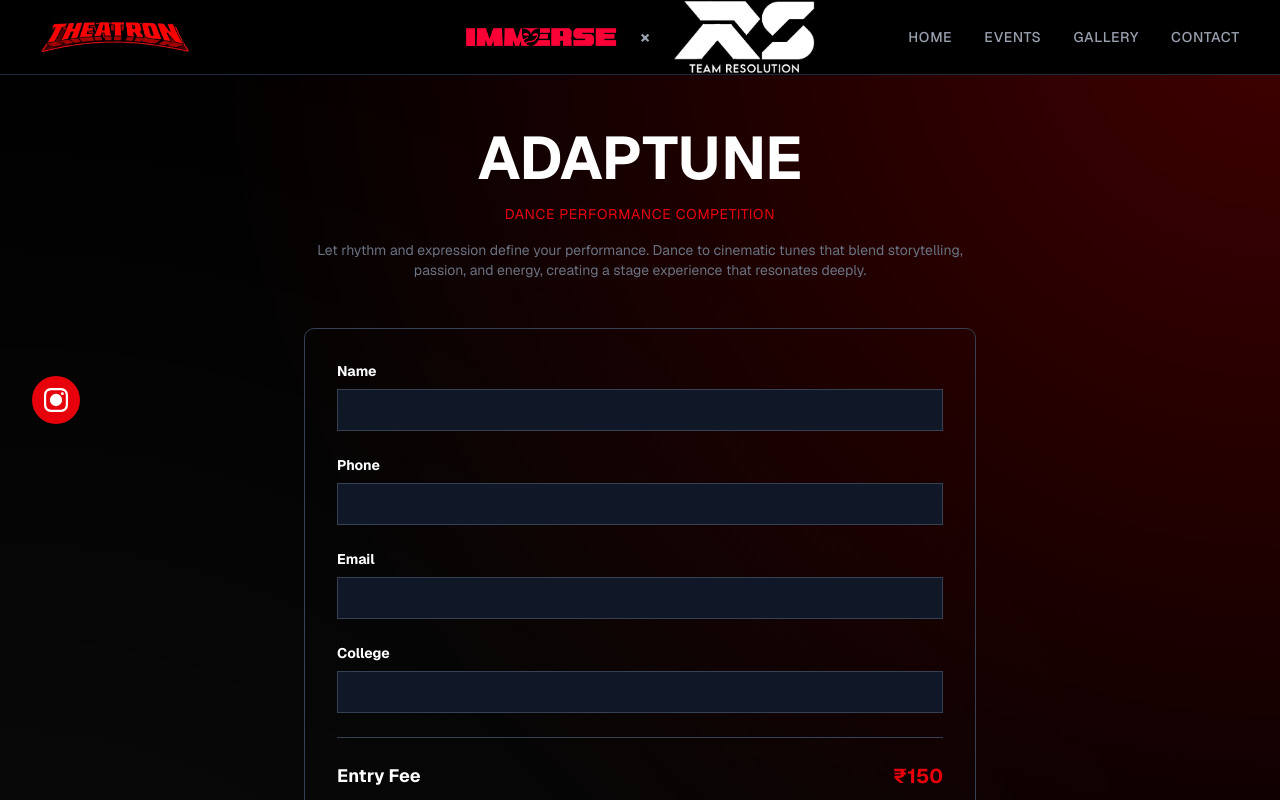
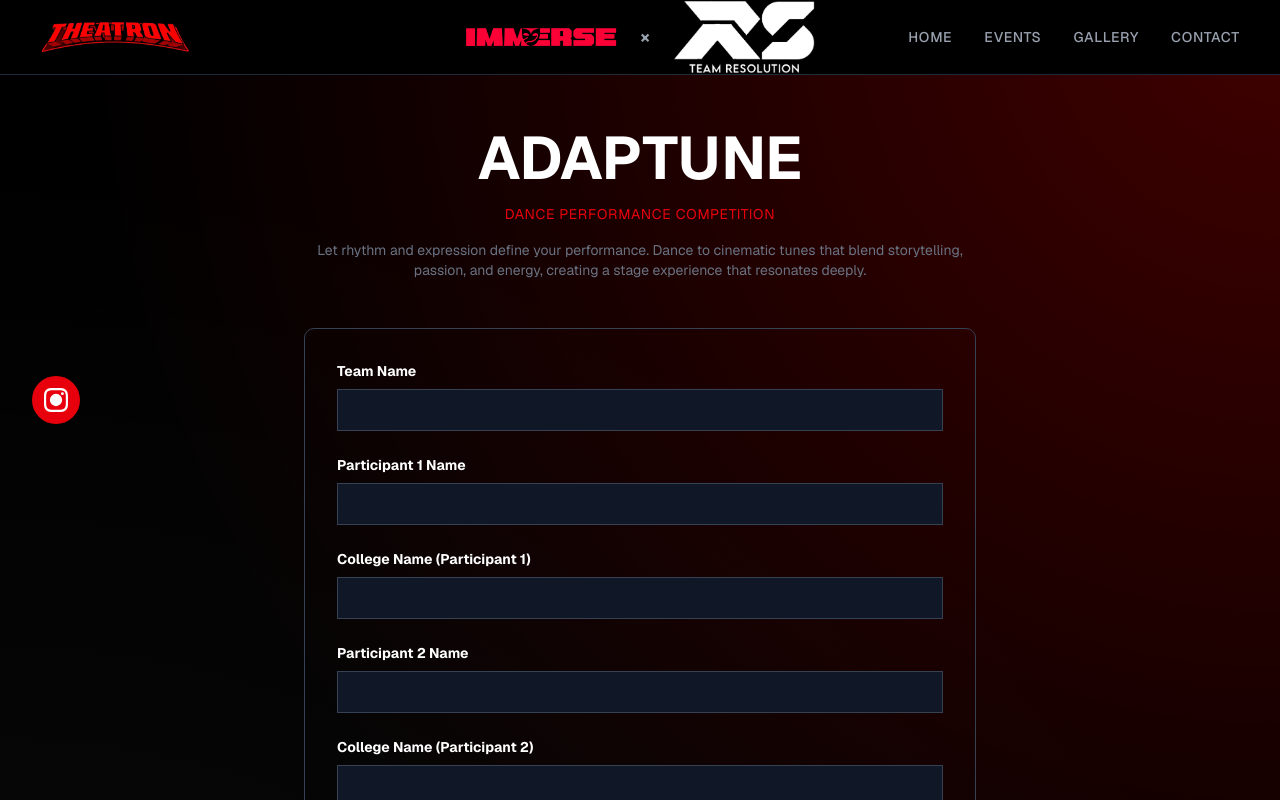
Before and after one commit to Club-Asymmetric/Theatron_Frontend, a Next.js app: page /registration/adaptune in a window 1280 px wide. Shown: the top 800 px of the page. Built offline with nearby package versions, Linux system fonts and the light colour scheme.

Commit message:
changes made

```diff
--- a/src/app/registration/adaptune/page.jsx
+++ b/src/app/registration/adaptune/page.jsx
@@ -5,11 +5,20 @@ import Footer from "@/components/footer"
 import { useState } from "react"
 
 export default function AdapTuneRegistration() {
-  const [formData, setFormData] = useState({ name: "", phone: "", email: "", college: "" })
+  const [formData, setFormData] = useState({
+    teamName: "",
+    participant1: "",
+    college1: "",
+    participant2: "",
+    college2: "",
+    phone: "",
+    email: "",
+  })
   const [isSubmitting, setIsSubmitting] = useState(false)
   const [errorMsg, setErrorMsg] = useState(null)
 
-  const handleInputChange = (e) => setFormData({ ...formData, [e.target.name]: e.target.value })
+  const handleInputChange = (e) =>
+    setFormData({ ...formData, [e.target.name]: e.target.value })
 
   const handlePayment = async (e) => {
     e.preventDefault()
@@ -17,20 +26,23 @@ export default function AdapTuneRegistration() {
     setErrorMsg(null)
 
     try {
-      // Prepare query parameters for the GitHub-hosted Razorpay HTML
+      // Prepare query parameters for Razorpay
       const params = new URLSearchParams({
-        event: "AdaptTune",
-        name: formData.name,
+        event: "adaptune",
+        teamName: formData.teamName,
+        participant1: formData.participant1,
+        college1: formData.college1,
+        participant2: formData.participant2,
+        college2: formData.college2,
         phone: formData.phone,
         email: formData.email,
-        college: formData.college,
         amount: 150,
         currency: "INR",
         receipt: `adaptune_${Date.now()}`,
-        redirect: "https://theatron-nu.vercel.app/success"
+        redirect: "https://theatron-nu.vercel.app/success",
       }).toString()
 
-      // Redirect to common Razorpay handler page
+      // Redirect to payment handler
       window.location.href = `https://farhansohail07.github.io/Project-/payment.html?${params}`
     } catch (err) {
       console.error(err)
@@ -52,9 +64,13 @@ export default function AdapTuneRegistration() {
         <div className="max-w-2xl mx-auto">
           <div className="text-center mb-12">
             <h1 className="text-6xl font-bold mb-4">ADAPTUNE</h1>
-            <p className="text-red-600 text-sm tracking-wider mb-4">DANCE PERFORMANCE COMPETITION</p>
+            <p className="text-red-600 text-sm tracking-wider mb-4">
+              DANCE PERFORMANCE COMPETITION
+            </p>
             <p className="text-gray-500 text-sm">
-              Let rhythm and expression define your performance. Dance to cinematic tunes that blend storytelling, passion, and energy, creating a stage experience that resonates deeply.
+              Let rhythm and expression define your performance. Dance to
+              cinematic tunes that blend storytelling, passion, and energy,
+              creating a stage experience that resonates deeply.
             </p>
           </div>
 
@@ -66,13 +82,27 @@ export default function AdapTuneRegistration() {
             )}
 
             <form className="space-y-6" onSubmit={handlePayment}>
-              {["name", "phone", "email", "college"].map((field) => (
-                <div key={field}>
-                  <label className="block text-sm font-bold mb-2 capitalize">{field}</label>
+              {[
+                { label: "Team Name", name: "teamName" },
+                { label: "Participant 1 Name", name: "participant1" },
+                { label: "College Name (Participant 1)", name: "college1" },
+                { label: "Participant 2 Name", name: "participant2" },
+                { label: "College Name (Participant 2)", name: "college2" },
+                { label: "Phone Number", name: "phone" },
+                { label: "Email", name: "email" },
+              ].map((field) => (
+                <div key={field.name}>
+                  <label className="block text-sm font-bold mb-2">{field.label}</label>
                   <input
-                    type={field === "email" ? "email" : field === "phone" ? "tel" : "text"}
-                    name={field}
-                    value={formData[field]}
+                    type={
+                      field.name === "email"
+                        ? "email"
+                        : field.name === "phone"
+                        ? "tel"
+                        : "text"
+                    }
+                    name={field.name}
+                    value={formData[field.name]}
                     onChange={handleInputChange}
                     className="w-full bg-gray-900 border border-gray-700 px-4 py-2 text-white focus:border-red-600 focus:outline-none transition"
                     required
--- a/src/app/registration/blender/page.jsx
+++ /dev/null
@@ -1,107 +0,0 @@
-"use client"
-import Navigation from "@/components/navigation"
-import Sidebar from "@/components/sidebar"
-import Footer from "@/components/footer"
-import { useState } from "react"
-
-export default function BlastInBlenderWorkshop() {
-  const [formData, setFormData] = useState({ name: "", phone: "", email: "", college: "" })
-  const [isSubmitting, setIsSubmitting] = useState(false)
-  const [errorMsg, setErrorMsg] = useState(null)
-
-  const handleInputChange = (e) => setFormData({ ...formData, [e.target.name]: e.target.value })
-
-  const handlePayment = async (e) => {
-    e.preventDefault()
-    setIsSubmitting(true)
-    setErrorMsg(null)
-    try {
-      // Create URL parameters to pass to GitHub-hosted payment.html
-      const params = new URLSearchParams({
-        event: "Blast_in_Blender",
-        name: formData.name,
-        phone: formData.phone,
-        email: formData.email,
-        college: formData.college,
-        amount: "150",
-        currency: "INR",
-        receipt: `blast_in_blender_${Date.now()}`,
-        redirect: "https://theatron-nu.vercel.app/success"
-      }).toString()
-
-      // Redirect to GitHub Pages Razorpay handler
-      window.location.href = `https://farhansohail07.github.io/Project-/payment.html?${params}`
-    } catch (err) {
-      console.error(err)
-      setErrorMsg("Something went wrong while starting payment.")
-    } finally {
-      setIsSubmitting(false)
-    }
-  }
-
-  return (
-    <main className="bg-black text-white min-h-screen relative">
-      {/* Background gradients */}
-      <div className="absolute inset-0 bg-[radial-gradient(circle_at_top_right,rgba(255,0,0,0.25),transparent_60%)] pointer-events-none"></div>
-      <div className="absolute inset-0 bg-[radial-gradient(circle_at_bottom_left,rgba(255,255,255,0.05),transparent_70%)] pointer-events-none"></div>
-
-      <Navigation />
-      <Sidebar />
-
-      <section className="pt-32 pb-20 px-8 relative">
-        <div className="max-w-2xl mx-auto">
-          {/* Header */}
-          <div className="text-center mb-12">
-            <h1 className="text-6xl font-bold mb-4">BLAST IN BLENDER</h1>
-            <p className="text-red-600 text-sm tracking-wider mb-4">3D MODELING & ANIMATION WORKSHOP</p>
-            <p className="text-gray-500 text-sm">
-              Master the art of 3D modeling and animation using Blender. Learn modeling, texturing, lighting, and rendering techniques to create stunning 3D visuals and animations.
-            </p>
-          </div>
-
-          {/* Form */}
-          <div className="border border-gray-700 p-8 rounded-lg">
-            {errorMsg && (
-              <div className="mb-6 p-4 bg-red-900 border border-red-600 text-red-200 rounded">
-                {errorMsg}
-              </div>
-            )}
-
-            <form className="space-y-6" onSubmit={handlePayment}>
-              {["name", "phone", "email", "college"].map((field) => (
-                <div key={field}>
-                  <label className="block text-sm font-bold mb-2 capitalize">
-                    {field === "phone" ? "Phone Number" : field === "email" ? "Email ID" : field}
-                  </label>
-                  <input
-                    type={field === "email" ? "email" : field === "phone" ? "tel" : "text"}
-                    name={field}
-                    value={formData[field]}
-                    onChange={handleInputChange}
-                    className="w-full bg-gray-900 border border-gray-700 px-4 py-2 text-white focus:border-red-600 focus:outline-none transition"
-                    required
-                  />
-                </div>
-              ))}
-
-              <div className="border-t border-gray-700 pt-6 flex justify-between items-center">
-                <span className="text-lg font-bold">Entry Fee</span>
-                <span className="text-red-600 text-xl font-bold">₹150</span>
-              </div>
-
-              <button
-                type="submit"
-                disabled={isSubmitting}
-                className="w-full bg-red-600 px-6 py-3 text-white font-bold hover:bg-red-700 transition disabled:opacity-50"
-              >
-                {isSubmitting ? "PROCESSING..." : "REGISTER & PAY ₹150"}
-              </button>
-            </form>
-          </div>
-        </div>
-      </section>
-
-      <Footer />
-    </main>
-  )
-}
--- a/src/app/success/page.jsx
+++ b/src/app/success/page.jsx
@@ -15,7 +15,6 @@ export default function SuccessPage() {
     const college = params.get("college");
 
     if (event) {
-      // Format event name nicely (e.g., "3d_printing" → "3D Printing")
       const formattedEvent = event
         .replace(/_/g, " ")
         .replace(/\b\w/g, (c) => c.toUpperCase());
@@ -23,7 +22,12 @@ export default function SuccessPage() {
     }
 
     if (paymentStatus === "success") {
-      fetch(`https://theatron-backend.onrender.com/register/solo/${event}`, {
+      // 👇 Determine if the event is solo or group
+      const groupEvents = ["Quizcorn", "AdaptTune"];
+      const isGroupEvent = groupEvents.includes(event.toLowerCase());
+      const apiType = isGroupEvent ? "group" : "solo";
+
+      fetch(`https://theatron-backend.onrender.com/register/${apiType}/${event}`, {
         method: "POST",
         headers: { "Content-Type": "application/json" },
         body: JSON.stringify({ name, phone, email, college }),
```
